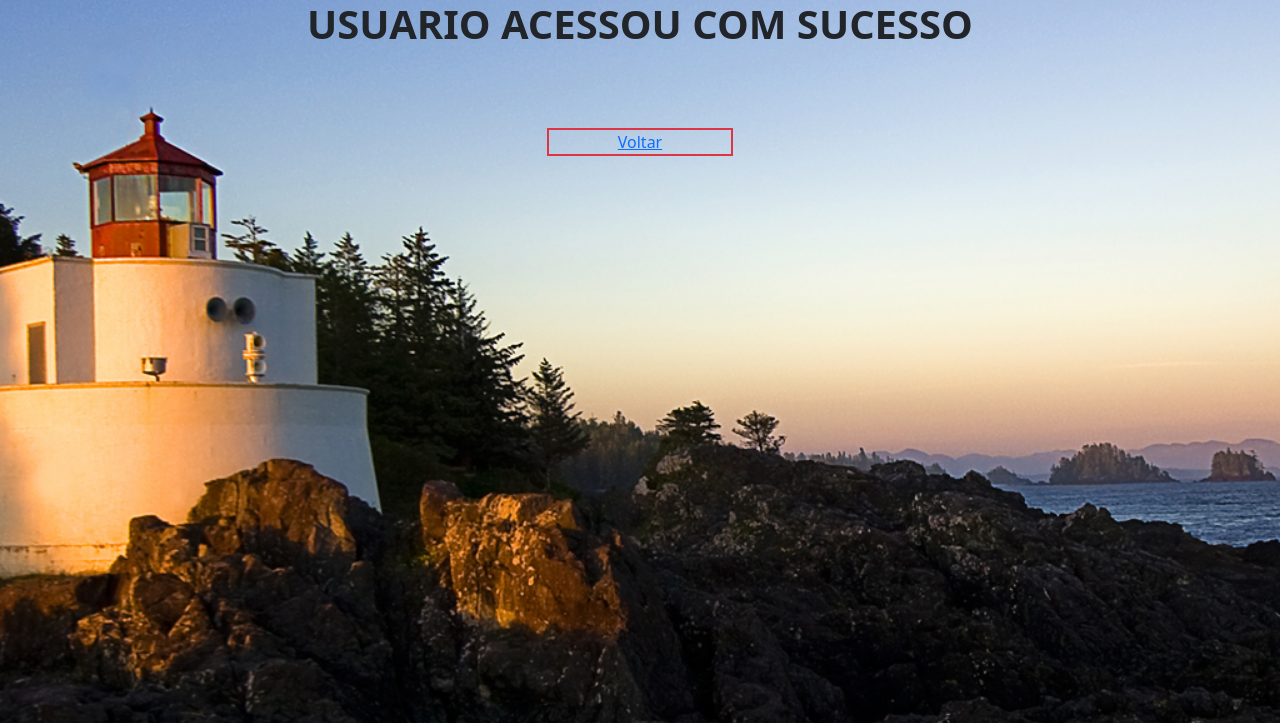
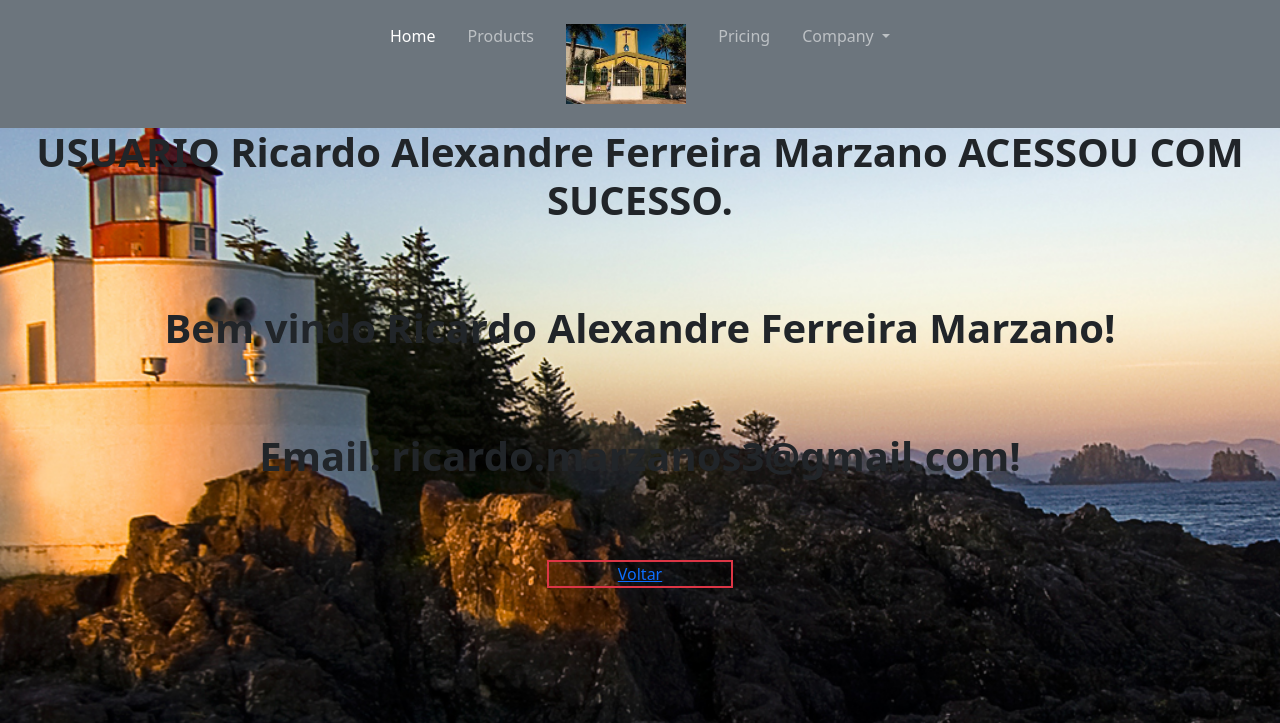
Before and after one commit to LarSantaTerezinha/projetoUnivesp, a PHP site: page /home.php?email=1 in a window 1280 px wide. Shown: the top 723 px of the page. Run offline with PHP 8.4, Linux system fonts and the light colour scheme; a user stored in the database is signed in.

Commit message:
dia 15-09 alterações

```diff
--- a/LarSanta-Terezinha/home.php
+++ b/LarSanta-Terezinha/home.php
@@ -4,9 +4,12 @@ if (!isset($_SESSION['email'])) {
     header("location: index.php");
 }
 ?>
-
+<?php
+include 'conexao.php';
+$email = $_GET['email'];
+?>
 <!DOCTYPE html>
-<html lang="en">
+<html lang="pt-br">
 
 <head>
     <meta charset="UTF-8">
@@ -24,8 +27,52 @@ if (!isset($_SESSION['email'])) {
 </style>
 
 <body>
+<nav class="navbar navbar-expand-lg navbar-dark p-3 bg-secondary" id="headerNav">
+    <div class="container-fluid">
+      <a class="navbar-brand d-block d-lg-none" href="#">
+        <img src="img/lar-santa-terezinha-logo.jpg" height="80" />
+      </a>
+      <button class="navbar-toggler" type="button" data-bs-toggle="collapse" data-bs-target="#navbarNavDropdown" aria-controls="navbarNavDropdown" aria-expanded="false" aria-label="Toggle navigation">
+        <span class="navbar-toggler-icon"></span>
+      </button>
+
+      <div class=" collapse navbar-collapse" id="navbarNavDropdown">
+        <ul class="navbar-nav mx-auto ">
+          <li class="nav-item">
+            <a class="nav-link mx-2 active" aria-current="page" href="#">Home</a>
+          </li>
+          <li class="nav-item">
+            <a class="nav-link mx-2" href="#">Products</a>
+          </li>
+          <li class="nav-item d-none d-lg-block">
+            <a class="nav-link mx-2" href="#">
+              <img src="img/lar-santa-terezinha-logo.jpg" height="80" />
+            </a>
+          </li>
+          <li class="nav-item">
+            <a class="nav-link mx-2" href="#">Pricing</a>
+          </li>
+          <li class="nav-item dropdown">
+            <a class="nav-link mx-2 dropdown-toggle" href="#" id="navbarDropdownMenuLink" role="button" data-bs-toggle="dropdown" aria-expanded="false">
+              Company
+            </a>
+            <ul class="dropdown-menu" aria-labelledby="navbarDropdownMenuLink">
+              <li><a class="dropdown-item" href="form_update_usuario.php">Alterar Senha</a></li>
+              <li><a class="dropdown-item" href="listar_idoso_usuario.php"></a>Consultar Idoso</li>
+              <li><a class="dropdown-item" href="logoff.php">Encerrar</a></li>
+            </ul>
+          </li>
+        </ul>
+      </div>
+    </div>
+  </nav>
     <center>
-        <h1><strong>USUARIO ACESSOU COM SUCESSO</strong></h1>
+        <h1><strong>USUARIO <?php echo $_SESSION['nome'];?> ACESSOU COM SUCESSO.</strong></h1>
+        <br><br><br>
+        <h1><strong>Bem vindo <?php echo $_SESSION['nome'];?>!</strong></h1>
+        <br><br><br>
+        <h1><strong>Email: <?php echo $_SESSION['email'];?>!</strong></h1>
+
     </center>
 
     <br><br><br>
```
Also changed, not shown: LarSanta-Terezinha/form_cadastro_usuario.php (+6 -5 lines), LarSanta-Terezinha/index.php (+49 -8 lines), LarSanta-Terezinha/img/lar-santa-terezinha-logo.jpg (added), LarSanta-Terezinha/img/logo_2_white.png (added).
